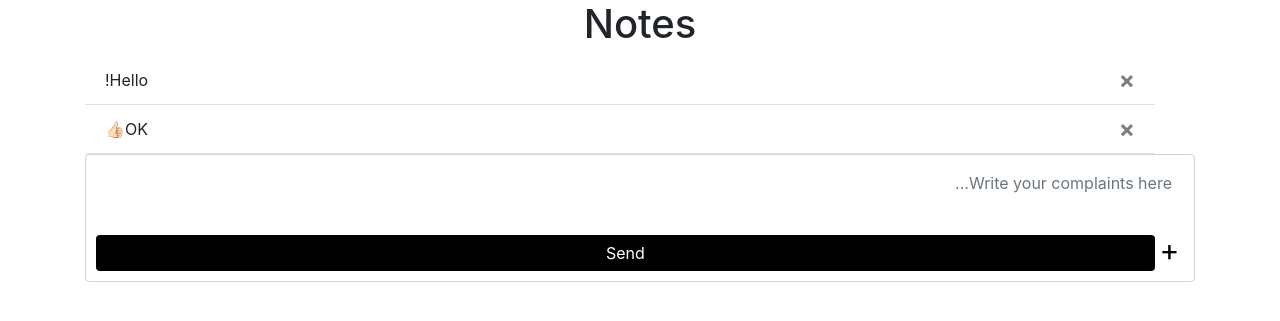
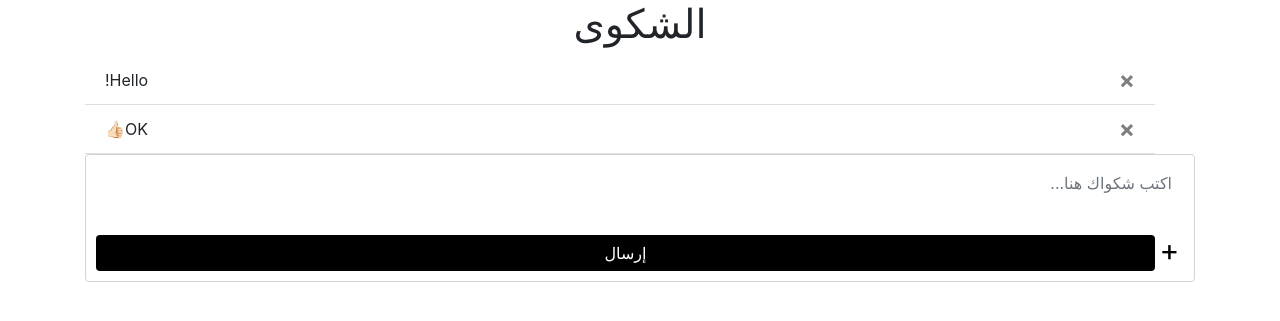
Before and after one commit to ShogAlharbi/studentComplaints, a Flask app: page /?lang=ar in a window 1280 px wide. Shown: the part 56-377 px from the top of the page. Run offline with Flask 3, Linux system fonts and the light colour scheme; a user stored in the database is signed in; some libraries are stand-ins or nearby versions.

Commit message:
home.html

```diff
--- a/website/templates/home.html
+++ b/website/templates/home.html
@@ -1,6 +1,6 @@
 
 {% extends "base.html" %}
-{% block title %}Home{% endblock %}
+{% block title %}{{ 'الصفحة الرئيسية' if lang == 'ar' else 'Home' }}{% endblock %}
 
 {% block content %}
 
@@ -18,7 +18,7 @@
     }
 </script>
 
-<h1 align="center">Notes</h1>
+<h1 align="center">{{ ' الشكوى ' if lang == 'ar' else 'The Complaint' }}</h1>
 <ul class="list-group list-group-flush" id="notes">
     {% for note in user.notes %}
     <li class="list-group-item">
@@ -42,13 +42,13 @@
             padding: 0.5rem 1rem;
             border-radius: 0.25rem;
             cursor: pointer;
-            width: 100%; /* Fully*/
+            width: 100%; /* fully */
             transition: background-color 0.3s ease;
         }
 
         .btn-black:hover,
         .btn-black:focus {
-            background-color: #808080 !important; /*  Darker when passing */
+            background-color: #808080 !important; /* be light when I touch it */
             color: white !important;
             outline: none;
         }
@@ -70,7 +70,7 @@
     </style>
 
     <!-- Text-->
-    <textarea id="note" name="note" rows="2" placeholder="Write your complaints here..."
+    <textarea id="note" name="note" rows="2" placeholder="{{ 'اكتب شكواك هنا...' if lang == 'ar' else 'Write your complaints here...' }}"
     class="form-control flex-grow-1" style="resize:none; min-height:50px; max-height:150px; overflow-y:auto; border: none; box-shadow: none;"></textarea>
 
     <!-- Upload -->
@@ -84,7 +84,7 @@
 
     <!-- Button -->
 
-      <button type="submit" class=" btn-black"  style="padding: 6px 20px; font-size: 16px;" >Send</button>
+      <button type="submit" class=" btn-black"  style="padding: 6px 20px; font-size: 16px;" >{{ 'إرسال' if lang == 'ar' else 'Send' }}</button>
     </div>
   </div>
 </form>
```
